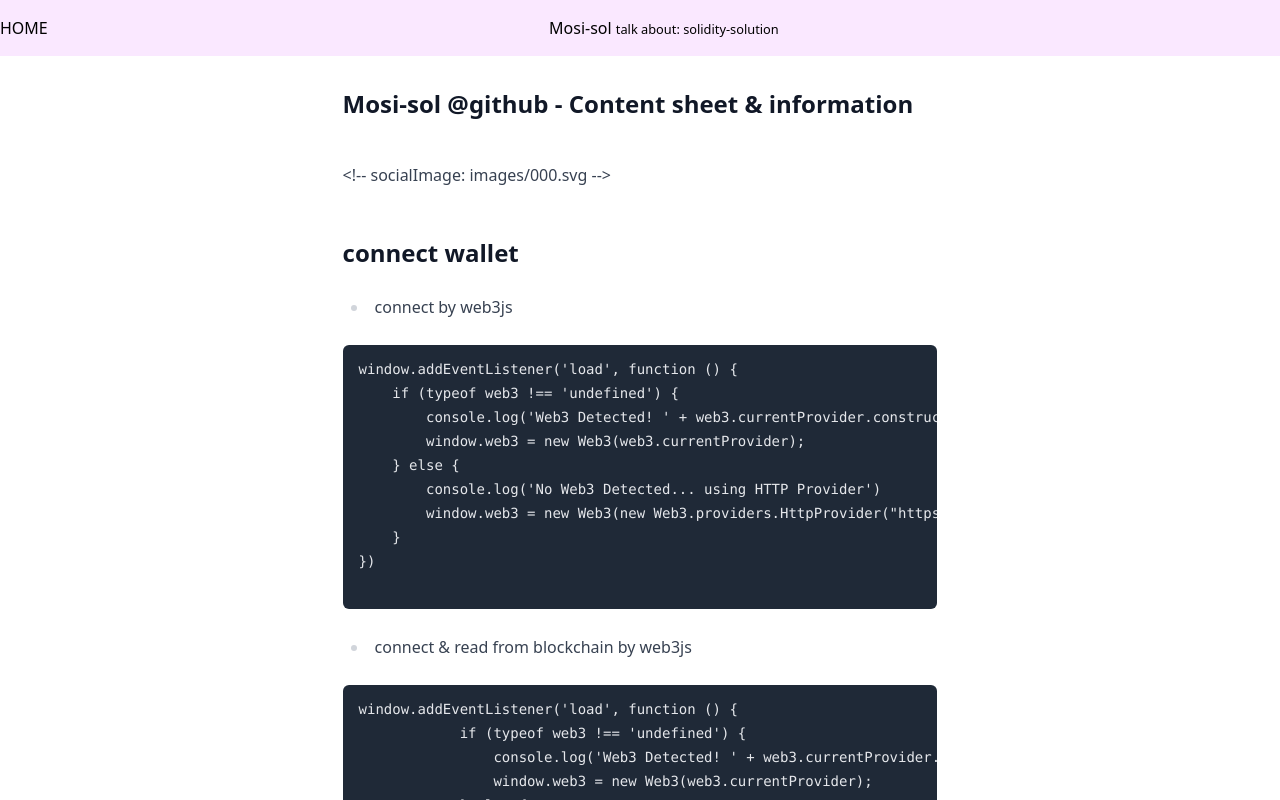
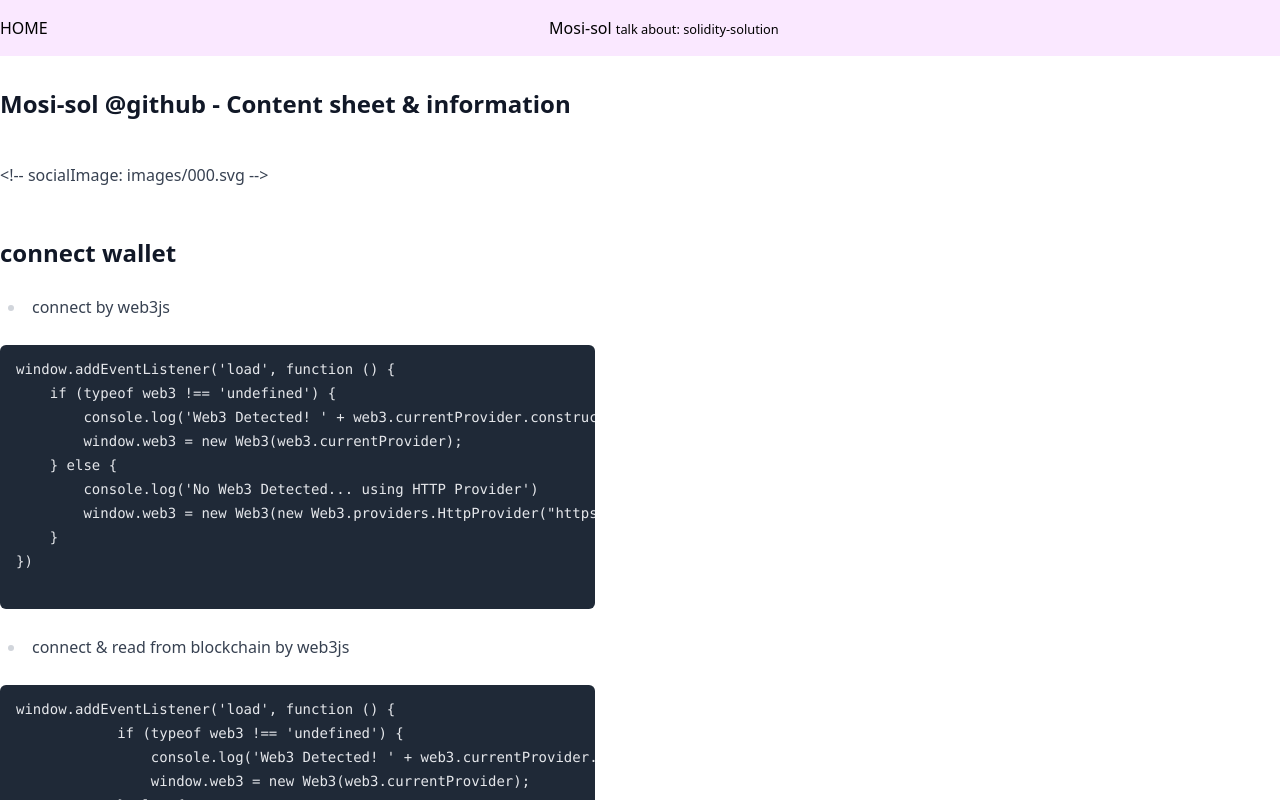
Before and after one commit to mosi-arch/blog, a Next.js app: page /post/2023-02-12-fifth in a window 1280 px wide. Shown: the top 800 px of the page. Built offline with nearby package versions, Linux system fonts and the light colour scheme.

Commit message:
Update [slug].js

```diff
--- a/pages/post/[slug].js
+++ b/pages/post/[slug].js
@@ -28,7 +28,7 @@ export async function getStaticProps({ params: { slug } }) {
 
 export default function PostPage({ frontmatter, content }) {
   return (
-    <div className='prose mx-auto flex-1 w-full grid grid-cols-1'>
+    <div className='prose grid grid-cols-1'>
       <h1 className='text-2xl'>{frontmatter.title}</h1>
       <div dangerouslySetInnerHTML={{ __html: md().render(content) }} />
     </div>
```
